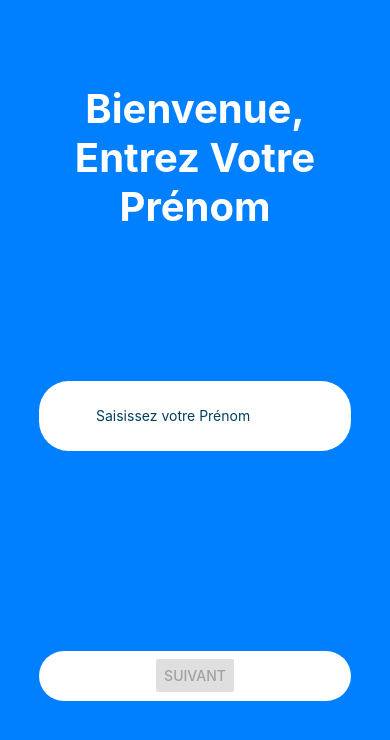
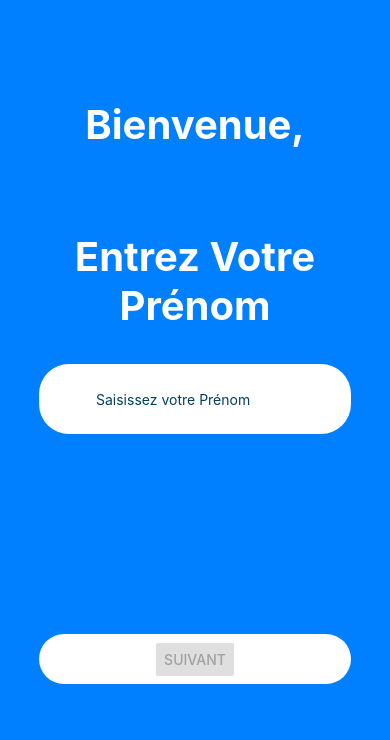
Before and after one commit to capucine-bois/PLD-SMART, a React Native app in the folder PLD-SMARTT/: screen /Bonjour in a window 390 px wide. Shown: the top 740 px of the page. Built offline with nearby package versions, Linux system fonts and the light colour scheme.

Commit message:
margin bottom for login

```diff
--- a/PLD-SMARTT/Login/login.js
+++ b/PLD-SMARTT/Login/login.js
@@ -125,7 +125,6 @@ const styles = StyleSheet.create({
         textAlign: 'center',
         fontWeight: 'bold',
         color: "#fff",
-        marginBottom: 150,
 
       },
 
--- a/PLD-SMARTT/Login/login2.js
+++ b/PLD-SMARTT/Login/login2.js
@@ -126,8 +126,6 @@ const styles = StyleSheet.create({
         textAlign: 'center',
         fontWeight: 'bold',
         color: "#fff",
-        marginBottom: 150,
-
       },
 
   });
```
